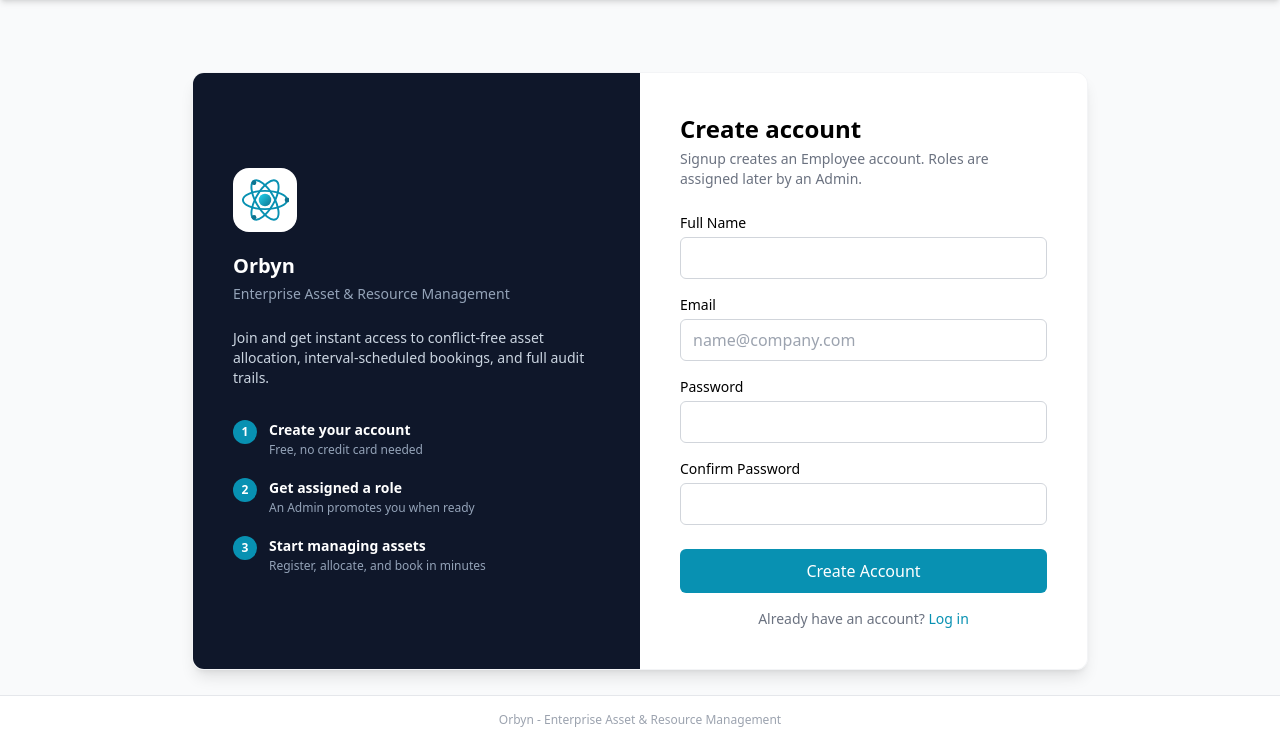
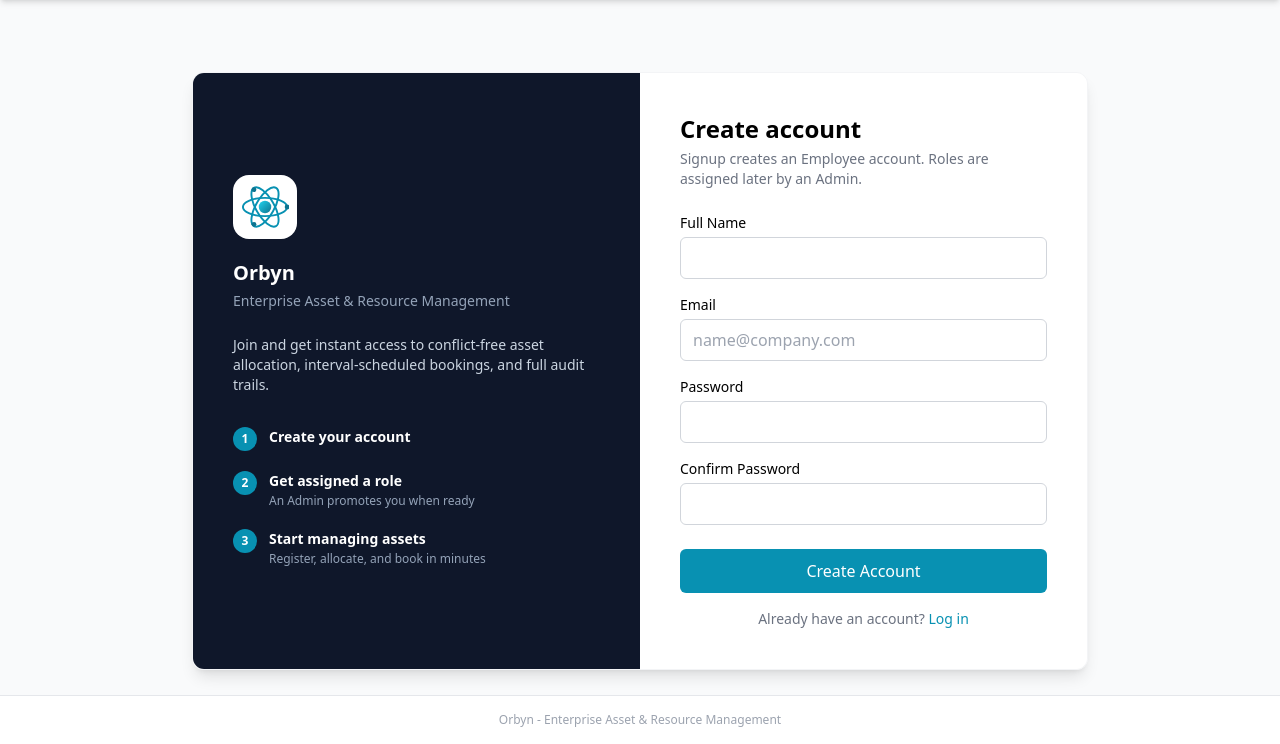
Before and after one commit to ShindeSid/orbyn, a Flask app: page /auth/signup in a window 1280 px wide. Shown: the part 56-800 px from the top of the page. Run offline with Flask 3, Linux system fonts and the light colour scheme; some libraries are stand-ins or nearby versions.

Commit message:
final changes

```diff
--- a/templates/auth/signup.html
+++ b/templates/auth/signup.html
@@ -19,7 +19,6 @@
         <div class="h-6 w-6 shrink-0 rounded-full bg-brand-600 text-white text-xs font-bold flex items-center justify-center">1</div>
         <div>
           <p class="font-semibold text-sm">Create your account</p>
-          <p class="text-slate-400 text-xs mt-0.5">Free, no credit card needed</p>
         </div>
       </div>
       <div class="flex gap-3">
```
